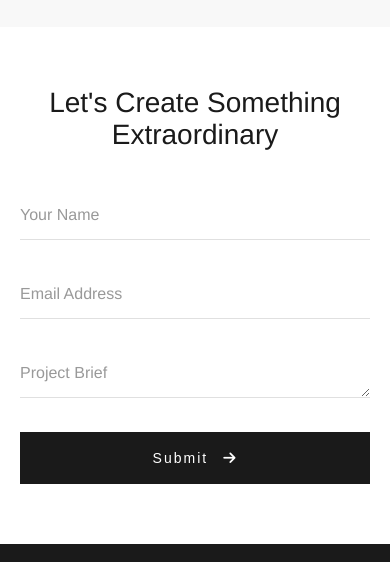
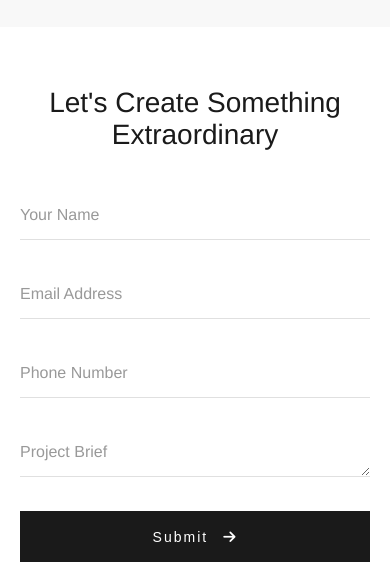
Before and after one commit to Selenophill/Zentrax, a plain HTML site: page option4.html in a window 390 px wide. Shown: the part 5047-5609 px from the top of the page. Drawn offline with nearby package versions, Linux system fonts and the light colour scheme.

Commit message:
Add phone number field to contact form

```diff
--- a/option4.html
+++ b/option4.html
@@ -399,6 +399,10 @@
                     <label>Email Address</label>
                 </div>
                 <div class="input-group">
+                    <input type="tel" name="phone" id="phone" required>
+                    <label>Phone Number</label>
+                </div>
+                <div class="input-group">
                     <textarea name="message" id="message" required rows="1"></textarea>
                     <label>Project Brief</label>
                 </div>
--- a/option4.js
+++ b/option4.js
@@ -450,6 +450,7 @@ document.addEventListener('DOMContentLoaded', () => {
             const templateParams = {
                 from_name: document.getElementById('name').value,
                 from_email: document.getElementById('email').value,
+                phone_number: document.getElementById('phone').value,
                 reply_to: document.getElementById('email').value,
                 message: document.getElementById('message').value,
                 to_email: 'zentrax1234@gmail.com'
```
